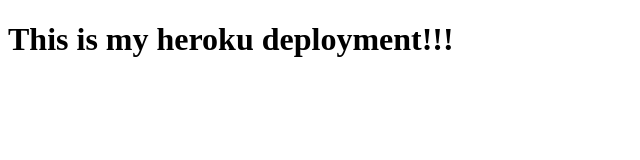
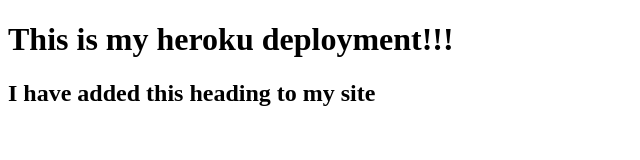
Before and after one commit to MichaelD3289/deployment-demo-2, a website: page index.html in a window 1280 px wide. Shown: the whole page, without its empty margins (0-640 px from the left). Drawn offline with Linux system fonts and the light colour scheme.

Commit message:
added heading

```diff
--- a/index.html
+++ b/index.html
@@ -8,5 +8,6 @@
 </head>
 <body>
   <h1>This is my heroku deployment!!!</h1>
+  <h2>I have added this heading to my site</h2>
 </body>
 </html>
```
